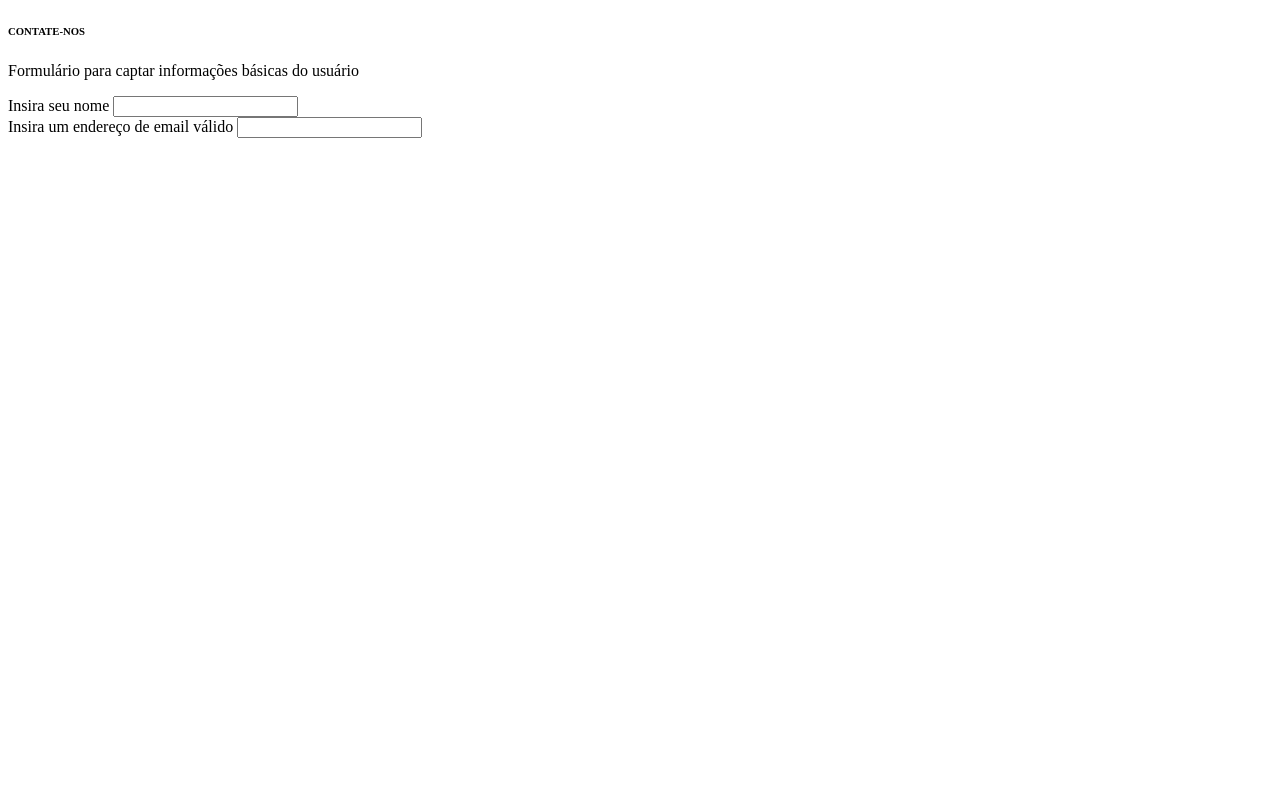
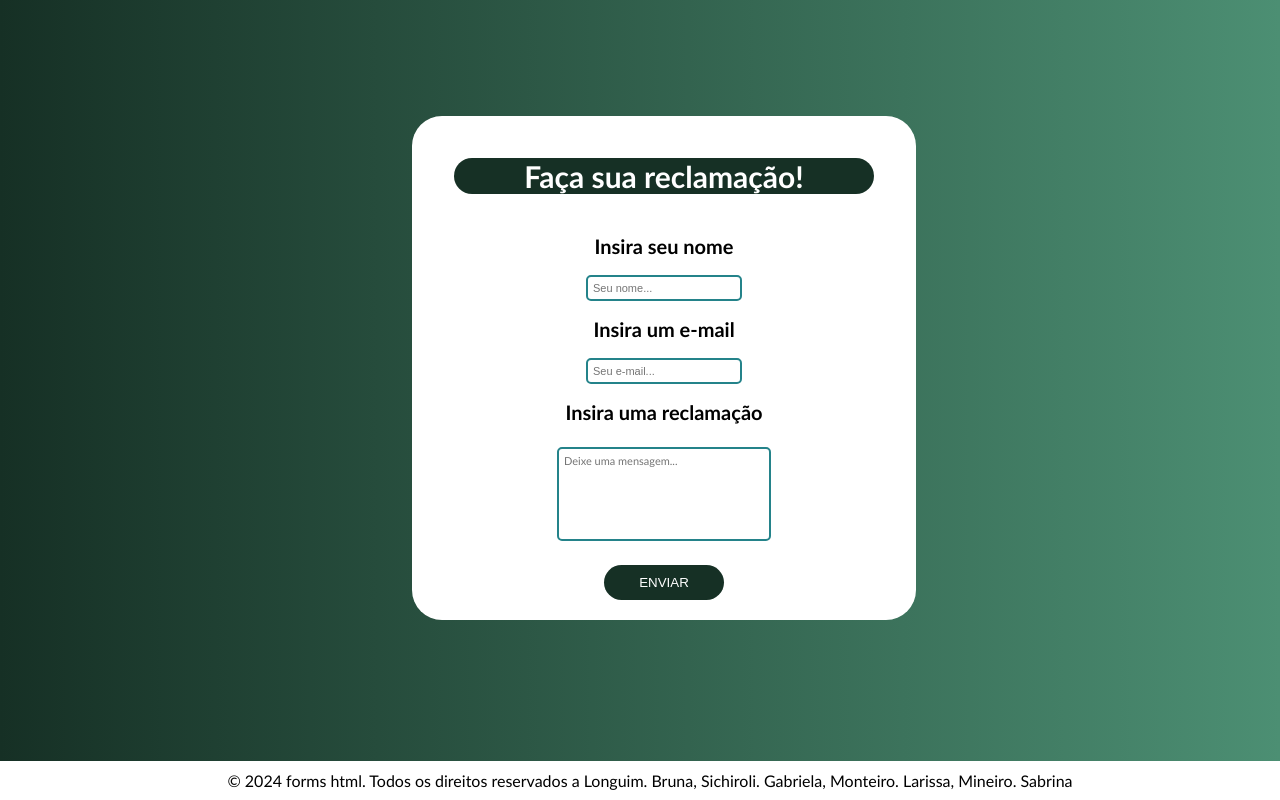
Before and after one commit to brulonguim/Desenvolvimento-Web, a plain HTML site: page lab128/index.html in a window 1280 px wide. Drawn offline with Linux system fonts and the light colour scheme.

Commit message:
versão final lab 128

```diff
--- a/lab128/index.html
+++ b/lab128/index.html
@@ -1,26 +1,43 @@
 <!DOCTYPE html>
 <html lang="pt-br">
+
 <head>
     <meta charset="UTF-8">
     <meta name="viewport" content="width=device-width, initial-scale=1.0">
-    <title>FORMULÁRIO</title>
+    <link rel="shortcut icon" href="https://icones.pro/wp-content/uploads/2021/03/icone-gmail-logo-png-verte.png"
+        type="x-icon">
+    <link rel="stylesheet" href="styles.css">
+    <title>RECLAME AQUI</title>
 </head>
+
 <body>
-    <h6>CONTATE-NOS</h6>
-    <P>Formulário para captar informações básicas do usuário</P>
+    <div class="cadastro">
+        <h1>Faça sua reclamação!</h1>
+        <form id="emailForms" action="https://formsubmit.co/sabrinamineiro021@gmail.com" method="POST">
+            <div class="name">
+                <h2>Insira seu nome</h2>
+                <input type="text" id="fname" name="name" placeholder="Seu nome..." required>
+            </div>
+            <div class="email">
+                <h2>Insira um e-mail</h2>
+                <input type="email" id="email" name="email" placeholder="Seu e-mail..." required>
+            </div>
+            <h2>Insira uma reclamação</h2>
+            <textarea class=dentro name="message" rows="5" cols="30" placeholder="Deixe uma mensagem..."></textarea>
 
-    <div>
-    <label>Insira seu nome</label>
-    <input type="text">
+
+
+            <div class="botao">
+                <button type="submit">ENVIAR</button>
+            </div>
+        </form>
     </div>
 
-    <div>
-    <label>Insira um endereço de email válido</label>
-    <input type="text">
-    </div>
-
-
+    <div class="rodape">
+        <footer> © 2024 forms html. Todos os direitos reservados a Longuim. Bruna, Sichiroli. Gabriela, Monteiro.
+            Larissa, Mineiro. Sabrina </footer>
     </div>
 
 </body>
+
 </html>
--- a/lab128/styles.css
+++ b/lab128/styles.css
@@ -0,0 +1,105 @@
+body {
+    background-image: linear-gradient(to right, rgb(22, 48, 37), rgb(76, 143, 115));
+    font-family: 'Trebuchet MS', 'Lucida Sans Unicode', 'Lucida Grande', 'Lucida Sans', Arial, sans-serif;
+
+}
+
+.cadastro {
+    position: fixed;
+    width: 500px;
+    height: 500px;
+    right: 50%;
+    left: 40%;
+    top: 27%;
+    margin: -100px -100px;
+    border-radius: 30px;
+    padding: 2px;
+    text-align: center;
+    background-color: rgb(255, 255, 255);
+}
+
+.rodape {
+    background-color: #ffffff;
+    color: rgb(0, 0, 0);
+    text-align: center;
+    padding: 10px;
+    position: fixed;
+    bottom: 0;
+    width: 100%;
+    left: 0; /*Faz o rodape ficar na tela toda*/
+
+}
+
+h1 {
+    background-color: rgb(22, 48, 37);
+    border-radius: 30px;
+    margin: 40px;
+    text-align: center;
+    color: rgb(255, 255, 255);
+    font-size: 30px;
+
+}
+
+h2 {
+    font-size: 20px;
+    font-family: 'Trebuchet MS', 'Lucida Sans Unicode', 'Lucida Grande', 'Lucida Sans', Arial, sans-serif;
+}
+
+p {
+    margin-bottom: 20px;
+}
+
+input[type="text"] {
+    background-color: #ffffff;
+    /* Cor de fundo para e-mail */
+    border: 2px solid #24838a;
+    border-radius: 5px;
+    font-size: 11px;
+    padding: 5px;
+}
+
+input[type="email"] {
+    background-color: #ffffff;
+    /* Cor de fundo para e-mail */
+    border: 2px solid #24838a;
+    border-radius: 5px;
+    font-size: 11px;
+    padding: 5px;
+}
+
+button {
+    border: none;
+    padding: 10px 35px;
+    /*width: 150px; Largura do button*/
+    display: inline-block;
+    /*Centraliza o botão*/
+    margin: 15px;
+    /*Espaçamento*/
+    border-radius: 20px;
+    background: rgb(22, 48, 37);
+    color: white;
+    transition: 0.5s ease;
+}
+
+button:hover {
+    background-color: rgb(40, 104, 121);
+    color: white;
+    transform: scale(1.2)
+}
+
+.dentro {
+    background-color: #ffffff;
+    /* Cor de fundo para e-mail */
+    border: 2px solid #24838a;
+    border-radius: 5px;
+    font-size: 11px;
+    padding: 5px;
+    width: 200px;
+    height:80px;
+    margin: 6px;
+    resize: none;
+
+}
+.dentro{
+    font-family: 'Trebuchet MS', 'Lucida Sans Unicode', 'Lucida Grande', 'Lucida Sans', Arial, sans-serif;
+}
```
Also changed, not shown: lab128/script.js (deleted).
